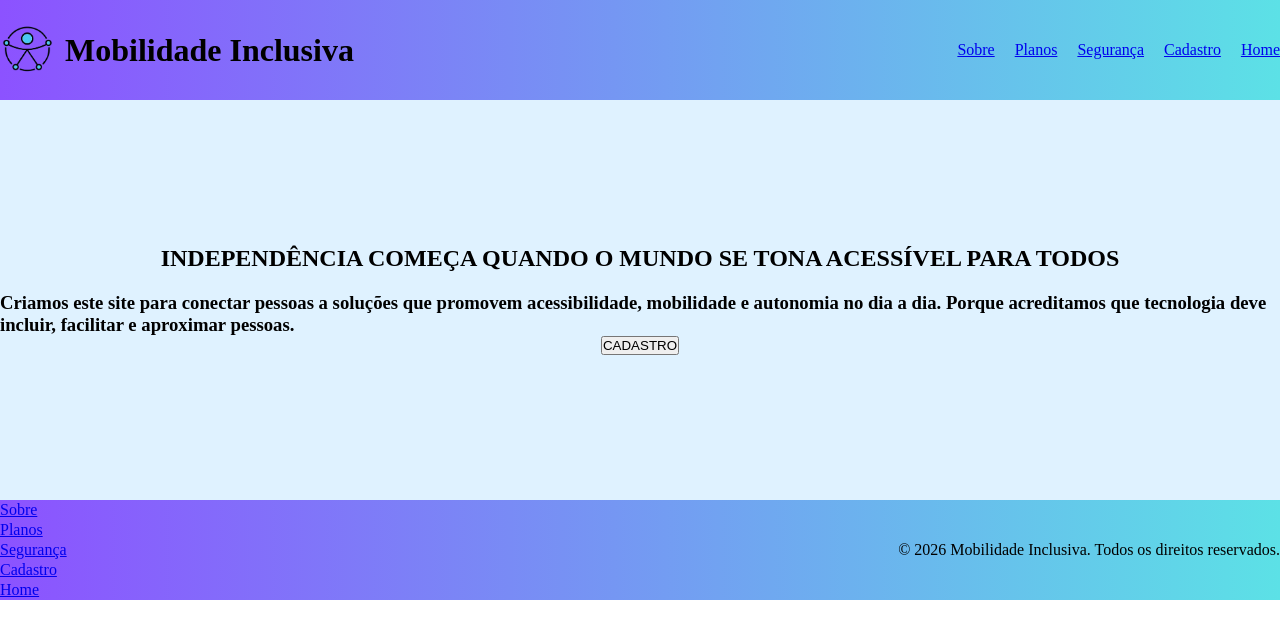
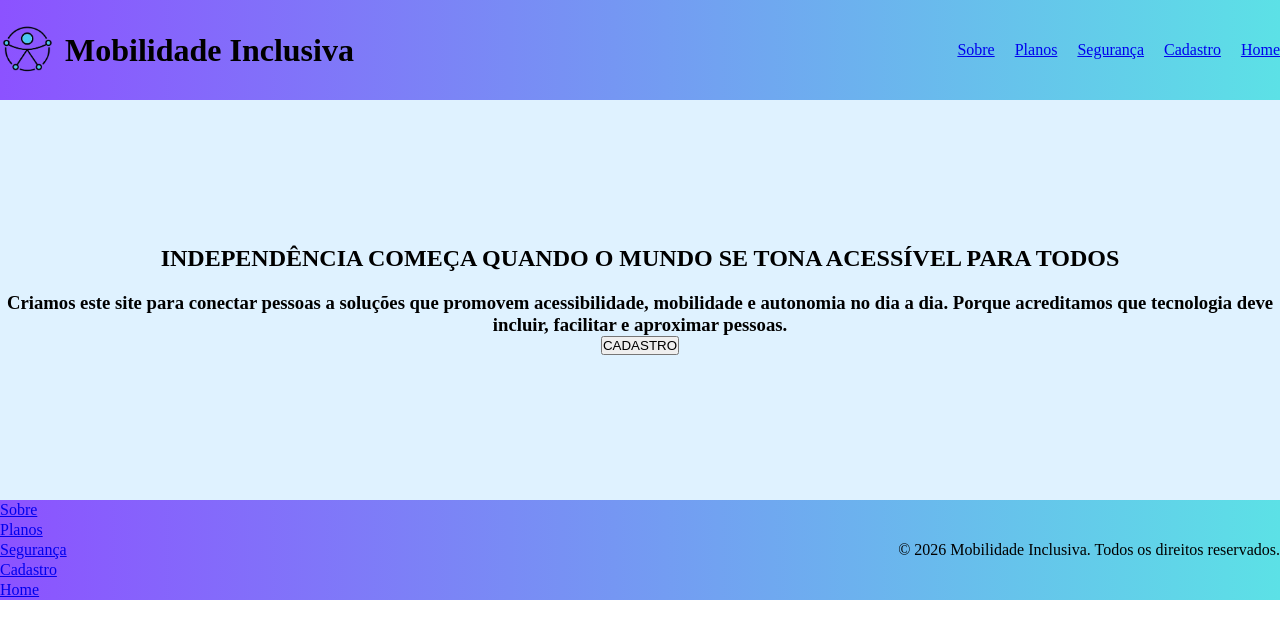
Before and after one commit to gabriellicabral/Projeto-de-desenvolvimento-Front-End, a React (Vite) app in the folder landingpage/: page /home in a window 1280 px wide. Shown: the top 638 px of the page. Built offline with nearby package versions, Linux system fonts and the light colour scheme.

Commit message:
alinhando o texto

```diff
--- a/landingpage/src/index.css
+++ b/landingpage/src/index.css
@@ -57,16 +57,12 @@
   display: flex;
   flex-direction: column;
   align-items: center;
+  text-align: center;
   justify-content: center;
   gap: 20px;
   width: 100%;
 }
 
-.divtextohome h1, h3{
-  display: flex;
-  justify-content: center;
-
-}
 
 /*estilização da seção sobre*/
 .sobre {
```
